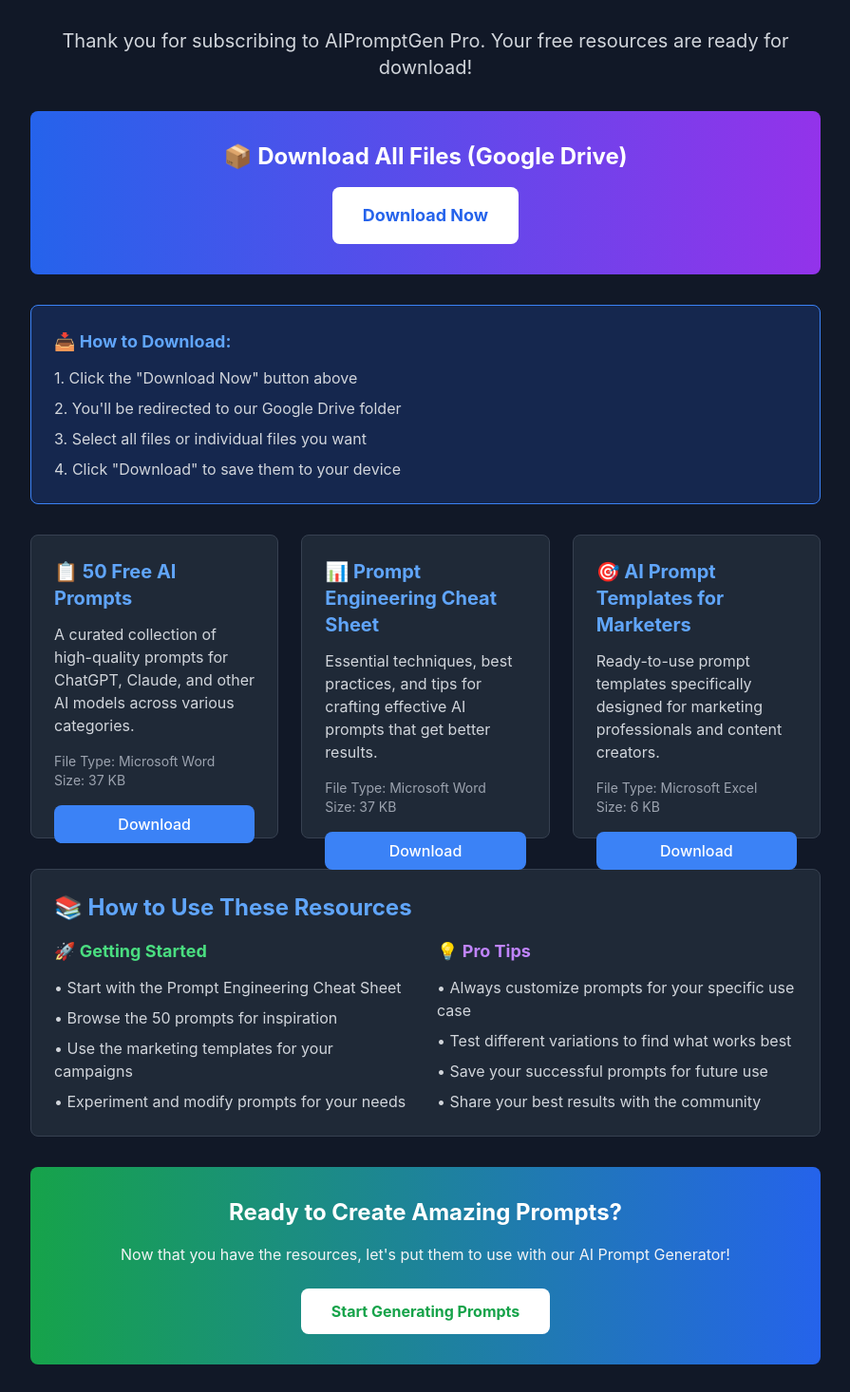
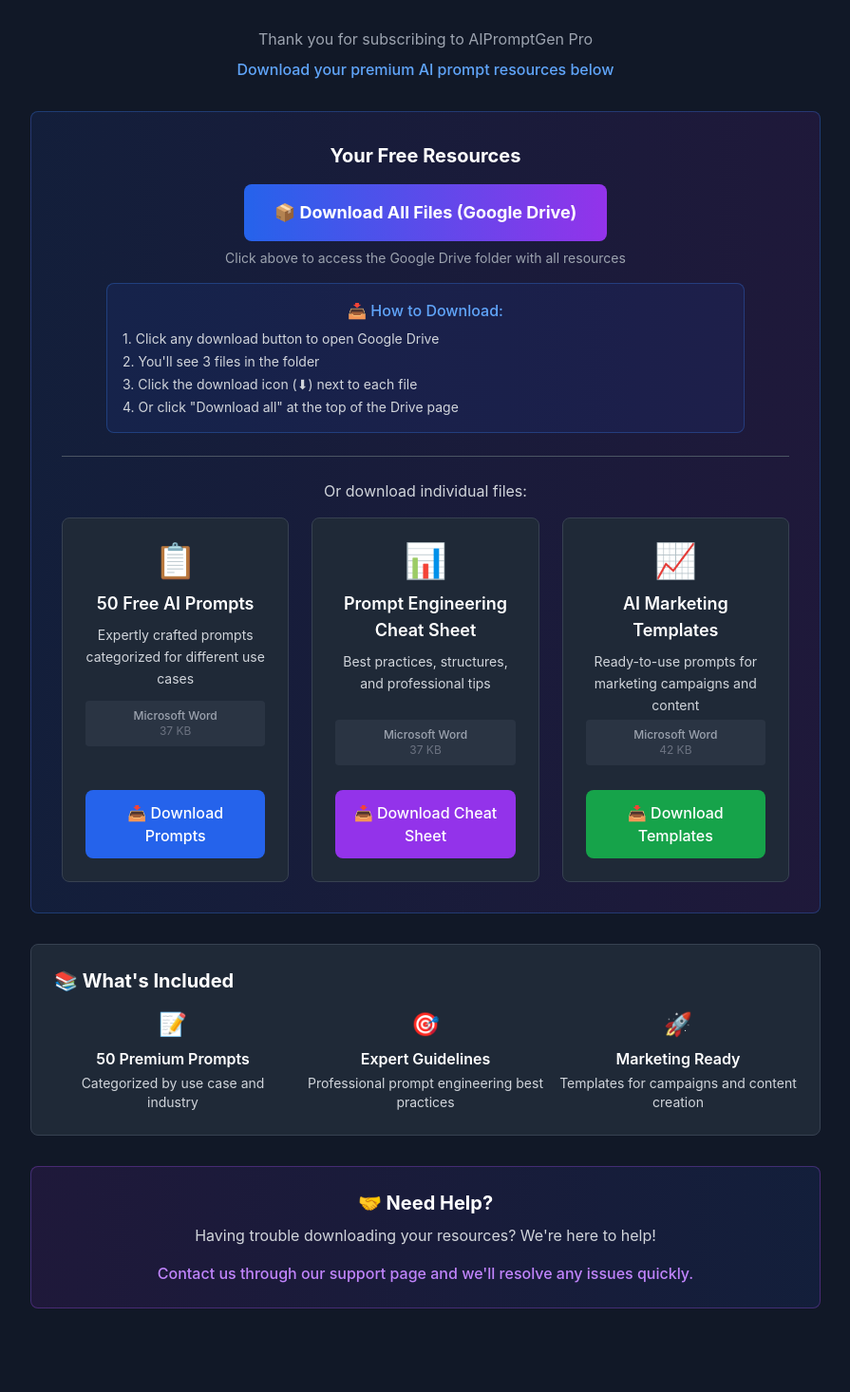
Before and after one commit to CIIndustries/aipromptgen, a Next.js app: page /download in a window 1280 px wide. Shown: the part 204-1670 px from the top of the page at 95% size, without its empty margins (192-1087 px from the left). Built offline with nearby package versions, Linux system fonts and the light colour scheme.

Commit message:
Update page.js

```diff
--- a/app/download/page.js
+++ b/app/download/page.js
@@ -1,13 +1,18 @@
-import Link from 'next/link'
+'use client'
+import { useState } from 'react'
 import Navigation from '../../components/Navigation'
 import Footer from '../../components/Footer'
-
-export const metadata = {
-  title: 'Free AI Resources Download - AIPromptGen Pro',
-  description: 'Download your free AI prompt resources including 50 prompts, cheat sheet, and marketing templates.',
-}
+import { showToast } from '../../components/Toast'
 
 export default function DownloadPage() {
+  const [downloadCount, setDownloadCount] = useState(0)
+
+  const handleDownload = (resourceName) => {
+    window.open('https://drive.google.com/drive/folders/1i88UTPVyvHg9HPHvRTb6ufqvZgPEYRtS?usp=drive_link', '_blank')
+    showToast(`Opening Google Drive - Download: ${resourceName}`)
+    setDownloadCount(prev => prev + 1)
+  }
+
   return (
     <div className="min-h-screen bg-gray-900 text-white">
       <Navigation />
@@ -18,138 +23,145 @@ export default function DownloadPage() {
             <h1 className="text-4xl md:text-5xl font-bold bg-gradient-to-r from-blue-400 to-purple-600 bg-clip-text text-transparent mb-6">
               🎉 Welcome to Your Free AI Resources!
             </h1>
-            <p className="text-xl text-gray-300 max-w-3xl mx-auto">
-              Thank you for subscribing to AIPromptGen Pro. Your free resources are ready for download!
-            </p>
+            <p className="text-gray-400 mb-2">Thank you for subscribing to AIPromptGen Pro</p>
+            <p className="text-blue-400 font-medium">Download your premium AI prompt resources below</p>
           </div>
 
-          {/* Main Download Button */}
-          <div className="bg-gradient-to-r from-blue-600 to-purple-600 rounded-lg p-8 text-center">
-            <h2 className="text-2xl font-bold mb-4 text-white">📦 Download All Files (Google Drive)</h2>
-            <a
-              href="https://drive.google.com/drive/folders/1i88UTPVyvHg9HPHvRTb6ufqvZgPEYRtS?usp=sharing"
-              target="_blank"
-              rel="noopener noreferrer"
-              className="inline-block bg-white text-blue-600 px-8 py-4 rounded-lg font-bold text-lg hover:bg-gray-100 transition-colors transform hover:scale-105"
-            >
-              Download Now
-            </a>
-          </div>
+          <div className="bg-gradient-to-r from-blue-900/20 to-purple-900/20 border border-blue-500/30 rounded-lg p-8 mb-8">
+            <h3 className="text-xl font-bold text-white mb-4 text-center">Your Free Resources</h3>
 
-          {/* Instructions */}
-          <div className="bg-blue-600 bg-opacity-20 border border-blue-500 rounded-lg p-6">
-            <h3 className="text-lg font-bold mb-3 text-blue-400">📥 How to Download:</h3>
-            <ol className="space-y-2 text-gray-300">
-              <li>1. Click the "Download Now" button above</li>
-              <li>2. You'll be redirected to our Google Drive folder</li>
-              <li>3. Select all files or individual files you want</li>
-              <li>4. Click "Download" to save them to your device</li>
-            </ol>
-          </div>
+            {/* Download All Button */}
+            <div className="text-center mb-6">
+              <button
+                onClick={() => handleDownload('All Files')}
+                className="inline-flex items-center justify-center px-8 py-4 bg-gradient-to-r from-blue-600 to-purple-600 text-white font-bold rounded-lg hover:from-blue-700 hover:to-purple-700 transition-all duration-200 transform hover:scale-105 text-lg"
+              >
+                📦 Download All Files (Google Drive)
+              </button>
+              <p className="text-sm text-gray-400 mt-2">Click above to access the Google Drive folder with all resources</p>
+              <div className="bg-blue-900/20 border border-blue-500/30 rounded-lg p-4 mt-4 max-w-2xl mx-auto">
+                <h5 className="font-medium text-blue-400 mb-2">📥 How to Download:</h5>
+                <ol className="text-sm text-gray-300 text-left space-y-1">
+                  <li>1. Click any download button to open Google Drive</li>
+                  <li>2. You'll see 3 files in the folder</li>
+                  <li>3. Click the download icon (⬇) next to each file</li>
+                  <li>4. Or click "Download all" at the top of the Drive page</li>
+                </ol>
+              </div>
+            </div>
 
-          {/* Individual Resources */}
-          <div className="grid grid-cols-1 md:grid-cols-3 gap-6">
-            <div className="bg-gray-800 rounded-lg p-6 border border-gray-700 h-80 flex flex-col">
-              <div className="flex-1">
-                <h3 className="text-xl font-bold mb-3 text-blue-400">📋 50 Free AI Prompts</h3>
-                <p className="text-gray-300 mb-4">
-                  A curated collection of high-quality prompts for ChatGPT, Claude, and other AI models across various categories.
-                </p>
-                <div className="text-sm text-gray-400 mb-4">
-                  <span className="block">File Type: Microsoft Word</span>
-                  <span className="block">Size: 37 KB</span>
+            {/* Individual Download Cards */}
+            <div className="border-t border-gray-600 pt-6">
+              <h4 className="text-center text-gray-300 mb-4">Or download individual files:</h4>
+            </div>
+
+            <div className="grid gap-6 md:grid-cols-3">
+              {/* 50 Free AI Prompts */}
+              <div className="bg-gray-800 rounded-lg p-6 border border-gray-700 hover:border-blue-500 transition-colors flex flex-col h-96">
+                <div className="text-center">
+                  <span className="text-4xl mb-3 block">📋</span>
+                  <h4 className="text-lg font-semibold text-white mb-2">50 Free AI Prompts</h4>
+                  <p className="text-sm text-gray-300 mb-8 h-12 leading-relaxed">Expertly crafted prompts categorized for different use cases</p>
+                  <div className="text-xs text-gray-400 mb-4 bg-gray-700/50 py-2 px-3 rounded">
+                    <div className="font-medium">Microsoft Word</div>
+                    <div className="text-gray-500">37 KB</div>
+                  </div>
+                </div>
+                <div className="mt-auto">
+                  <button
+                    onClick={() => handleDownload('50_Free_AI_Prompts.docx')}
+                    className="w-full inline-flex items-center justify-center px-4 py-3 bg-blue-600 text-white font-medium rounded-lg hover:bg-blue-700 transition-colors cursor-pointer"
+                  >
+                    📥 Download Prompts
+                  </button>
                 </div>
               </div>
-              <a
-                href="https://drive.google.com/drive/folders/1i88UTPVyvHg9HPHvRTb6ufqvZgPEYRtS?usp=sharing"
-                target="_blank"
-                rel="noopener noreferrer"
-                className="w-full bg-blue-500 text-white py-2 px-4 rounded-lg font-medium hover:bg-blue-600 transition-colors text-center"
-              >
-                Download
-              </a>
-            </div>
 
-            <div className="bg-gray-800 rounded-lg p-6 border border-gray-700 h-80 flex flex-col">
-              <div className="flex-1">
-                <h3 className="text-xl font-bold mb-3 text-blue-400">📊 Prompt Engineering Cheat Sheet</h3>
-                <p className="text-gray-300 mb-4">
-                  Essential techniques, best practices, and tips for crafting effective AI prompts that get better results.
-                </p>
-                <div className="text-sm text-gray-400 mb-4">
-                  <span className="block">File Type: Microsoft Word</span>
-                  <span className="block">Size: 37 KB</span>
+              {/* Prompt Engineering Cheat Sheet */}
+              <div className="bg-gray-800 rounded-lg p-6 border border-gray-700 hover:border-purple-500 transition-colors flex flex-col h-96">
+                <div className="text-center">
+                  <span className="text-4xl mb-3 block">📊</span>
+                  <h4 className="text-lg font-semibold text-white mb-2">Prompt Engineering Cheat Sheet</h4>
+                  <p className="text-sm text-gray-300 mb-6 h-12 leading-relaxed">Best practices, structures, and professional tips</p>
+                  <div className="text-xs text-gray-400 mb-4 bg-gray-700/50 py-2 px-3 rounded">
+                    <div className="font-medium">Microsoft Word</div>
+                    <div className="text-gray-500">37 KB</div>
+                  </div>
+                </div>
+                <div className="mt-auto">
+                  <button
+                    onClick={() => handleDownload('Prompt_Engineering_Cheat_Sheet.docx')}
+                    className="w-full inline-flex items-center justify-center px-4 py-3 bg-purple-600 text-white font-medium rounded-lg hover:bg-purple-700 transition-colors cursor-pointer"
+                  >
+                    📥 Download Cheat Sheet
+                  </button>
                 </div>
               </div>
-              <a
-                href="https://drive.google.com/drive/folders/1i88UTPVyvHg9HPHvRTb6ufqvZgPEYRtS?usp=sharing"
-                target="_blank"
-                rel="noopener noreferrer"
-                className="w-full bg-blue-500 text-white py-2 px-4 rounded-lg font-medium hover:bg-blue-600 transition-colors text-center"
-              >
-                Download
-              </a>
-            </div>
 
-            <div className="bg-gray-800 rounded-lg p-6 border border-gray-700 h-80 flex flex-col">
-              <div className="flex-1">
-                <h3 className="text-xl font-bold mb-3 text-blue-400">🎯 AI Prompt Templates for Marketers</h3>
-                <p className="text-gray-300 mb-4">
-                  Ready-to-use prompt templates specifically designed for marketing professionals and content creators.
-                </p>
-                <div className="text-sm text-gray-400 mb-4">
-                  <span className="block">File Type: Microsoft Excel</span>
-                  <span className="block">Size: 6 KB</span>
+              {/* AI Prompt Templates for Marketers */}
+              <div className="bg-gray-800 rounded-lg p-6 border border-gray-700 hover:border-green-500 transition-colors flex flex-col h-96">
+                <div className="text-center">
+                  <span className="text-4xl mb-3 block">📈</span>
+                  <h4 className="text-lg font-semibold text-white mb-2">AI Marketing Templates</h4>
+                  <p className="text-sm text-gray-300 mb-6 h-12 leading-relaxed">Ready-to-use prompts for marketing campaigns and content</p>
+                  <div className="text-xs text-gray-400 mb-4 bg-gray-700/50 py-2 px-3 rounded">
+                    <div className="font-medium">Microsoft Word</div>
+                    <div className="text-gray-500">42 KB</div>
+                  </div>
                 </div>
-              </div>
-              <a
-                href="https://drive.google.com/drive/folders/1i88UTPVyvHg9HPHvRTb6ufqvZgPEYRtS?usp=sharing"
-                target="_blank"
-                rel="noopener noreferrer"
-                className="w-full bg-blue-500 text-white py-2 px-4 rounded-lg font-medium hover:bg-blue-600 transition-colors text-center"
-              >
-                Download
-              </a>
-            </div>
-          </div>
-
-          {/* How to Use */}
-          <div className="bg-gray-800 rounded-lg p-6 border border-gray-700">
-            <h2 className="text-2xl font-bold mb-4 text-blue-400">📚 How to Use These Resources</h2>
-            <div className="grid grid-cols-1 md:grid-cols-2 gap-6">
-              <div>
-                <h3 className="text-lg font-bold mb-3 text-green-400">🚀 Getting Started</h3>
-                <ul className="space-y-2 text-gray-300">
-                  <li>• Start with the Prompt Engineering Cheat Sheet</li>
-                  <li>• Browse the 50 prompts for inspiration</li>
-                  <li>• Use the marketing templates for your campaigns</li>
-                  <li>• Experiment and modify prompts for your needs</li>
-                </ul>
-              </div>
-              <div>
-                <h3 className="text-lg font-bold mb-3 text-purple-400">💡 Pro Tips</h3>
-                <ul className="space-y-2 text-gray-300">
-                  <li>• Always customize prompts for your specific use case</li>
-                  <li>• Test different variations to find what works best</li>
-                  <li>• Save your successful prompts for future use</li>
-                  <li>• Share your best results with the community</li>
-                </ul>
+                <div className="mt-auto">
+                  <button
+                    onClick={() => handleDownload('AI_Marketing_Templates.docx')}
+                    className="w-full inline-flex items-center justify-center px-4 py-3 bg-green-600 text-white font-medium rounded-lg hover:bg-green-700 transition-colors cursor-pointer"
+                  >
+                    📥 Download Templates
+                  </button>
+                </div>
               </div>
             </div>
           </div>
 
-          {/* Call to Action */}
-          <div className="bg-gradient-to-r from-green-600 to-blue-600 rounded-lg p-8 text-center">
-            <h2 className="text-2xl font-bold mb-4 text-white">Ready to Create Amazing Prompts?</h2>
-            <p className="text-gray-100 mb-6">
-              Now that you have the resources, let's put them to use with our AI Prompt Generator!
+          {/* Success Message */}
+          {downloadCount > 0 && (
+            <div className="bg-green-900/20 border border-green-500/30 rounded-lg p-6 text-center">
+              <h3 className="text-lg font-bold text-green-400 mb-2">🎊 Downloads Initiated: {downloadCount}</h3>
+              <p className="text-gray-300">
+                Your downloads should start automatically. If you need help, check our support section.
+              </p>
+            </div>
+          )}
+
+          {/* Additional Information */}
+          <div className="bg-gray-800 rounded-lg p-6 border border-gray-700">
+            <h3 className="text-xl font-bold text-white mb-4">📚 What's Included</h3>
+            <div className="grid gap-4 md:grid-cols-3">
+              <div className="text-center">
+                <span className="text-2xl mb-2 block">📝</span>
+                <h4 className="font-semibold text-white mb-1">50 Premium Prompts</h4>
+                <p className="text-sm text-gray-300">Categorized by use case and industry</p>
+              </div>
+              <div className="text-center">
+                <span className="text-2xl mb-2 block">🎯</span>
+                <h4 className="font-semibold text-white mb-1">Expert Guidelines</h4>
+                <p className="text-sm text-gray-300">Professional prompt engineering best practices</p>
+              </div>
+              <div className="text-center">
+                <span className="text-2xl mb-2 block">🚀</span>
+                <h4 className="font-semibold text-white mb-1">Marketing Ready</h4>
+                <p className="text-sm text-gray-300">Templates for campaigns and content creation</p>
+              </div>
+            </div>
+          </div>
+
+          {/* Support Section */}
+          <div className="bg-gradient-to-r from-purple-900/20 to-blue-900/20 border border-purple-500/30 rounded-lg p-6 text-center">
+            <h3 className="text-xl font-bold text-white mb-2">🤝 Need Help?</h3>
+            <p className="text-gray-300 mb-4">
+              Having trouble downloading your resources? We're here to help!
             </p>
-            <Link
-              href="/"
-              className="inline-block bg-white text-green-600 px-8 py-3 rounded-lg font-bold hover:bg-gray-100 transition-colors transform hover:scale-105"
-            >
-              Start Generating Prompts
-            </Link>
+            <p className="text-purple-400 font-medium">
+              Contact us through our support page and we'll resolve any issues quickly.
+            </p>
           </div>
         </div>
       </main>
```
